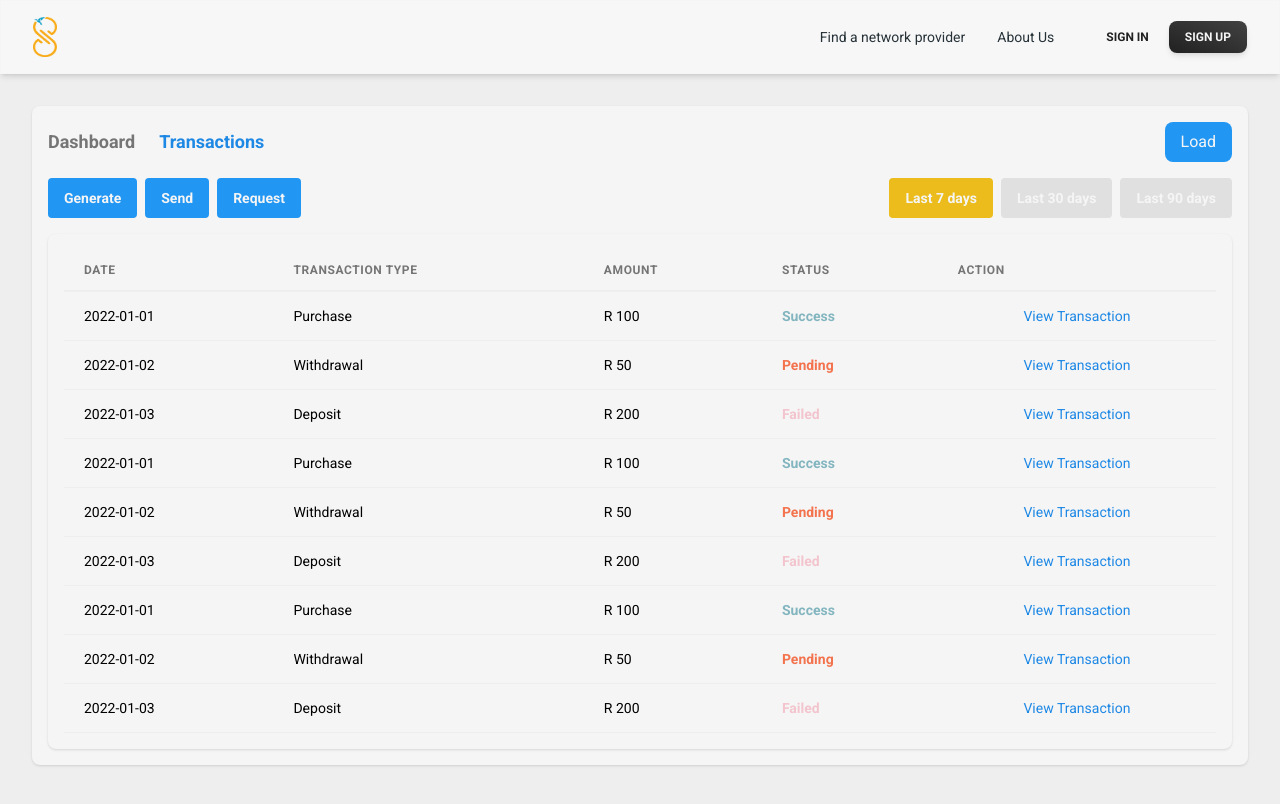
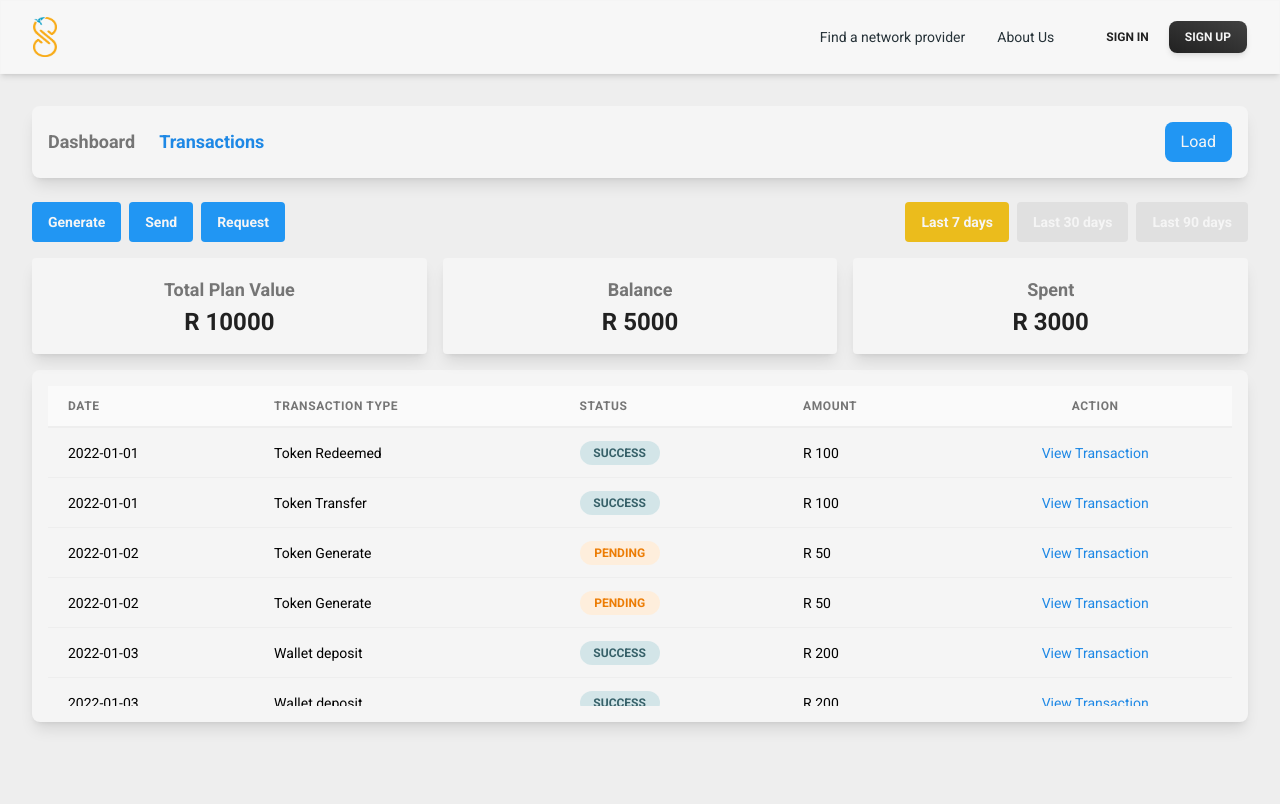
Before and after one commit to ChrissieDk/Settl-React-PWA, a React (Create React App) app: page /Settl-React-PWA/Dashboard in a window 1280 px wide. Shown: the top 804 px of the page. Built offline with nearby package versions, Linux system fonts and the light colour scheme; no server answers.

Commit message:
Add Table with functionality buttons and base design

```diff
--- a/src/Dashboard.tsx
+++ b/src/Dashboard.tsx
@@ -3,6 +3,7 @@ import React, { useState } from "react";
 const Dashboard: React.FC = () => {
   const [selectedTab, setSelectedTab] = useState("transactions");
   const [selectedTimePeriod, setSelectedTimePeriod] = useState("last7days");
+
   const handleTabChange = (tab: string) => {
     setSelectedTab(tab);
   };
@@ -23,66 +24,108 @@ const Dashboard: React.FC = () => {
     // TODO: Implement logic to request a token
   };
 
-  const transactionData = [
+  const StatusPill = ({ status }: { status: string }) => {
+    let statusClasses;
+
+    switch (status) {
+      case "Success":
+        statusClasses = "bg-green-300 text-green-800 min-w-[5rem] uppercase";
+        break;
+      case "Pending":
+        statusClasses = "bg-yellow-300 text-yellow-800 min-w-[5rem] uppercase";
+        break;
+      case "Failed":
+        statusClasses = "bg-red-300 text-red-800 min-w-[5rem] uppercase";
+        break;
+      default:
+        statusClasses = "bg-gray-100 text-gray-800 min-w-[5rem] uppercase";
+    }
+
+    return (
+      <span
+        className={`inline-flex items-center justify-center font-semibold rounded-full text-xs  py-1 ${statusClasses}`}
+      >
+        {status}
+      </span>
+    );
+  };
+
+  const transactions = [
     {
+      id: 1,
       date: "2022-01-01",
-      type: "Purchase",
+      type: "Token Redeemed",
       amount: 100,
       status: "Success",
     },
     {
+      id: 2,
+      date: "2022-01-01",
+      type: "Token Transfer",
+      amount: 100,
+      status: "Success",
+    },
+    {
+      id: 3,
       date: "2022-01-02",
-      type: "Withdrawal",
+      type: "Token Generate",
       amount: 50,
       status: "Pending",
     },
     {
+      id: 4,
+      date: "2022-01-02",
+      type: "Token Generate",
+      amount: 50,
+      status: "Pending",
+    },
+    {
+      id: 5,
       date: "2022-01-03",
-      type: "Deposit",
+      type: "Wallet deposit",
+      amount: 200,
+      status: "Success",
+    },
+    {
+      id: 6,
+      date: "2022-01-03",
+      type: "Wallet deposit",
+      amount: 200,
+      status: "Success",
+    },
+    {
+      id: 7,
+      date: "2022-01-03",
+      type: "Token Request",
       amount: 200,
       status: "Failed",
     },
     {
-      date: "2022-01-01",
-      type: "Purchase",
-      amount: 100,
+      id: 8,
+      date: "2022-01-03",
+      type: "Wallet deposit",
+      amount: 200,
       status: "Success",
     },
     {
-      date: "2022-01-02",
-      type: "Withdrawal",
-      amount: 50,
-      status: "Pending",
-    },
-    {
+      id: 9,
       date: "2022-01-03",
-      type: "Deposit",
+      type: "Wallet deposit",
       amount: 200,
-      status: "Failed",
-    },
-    {
-      date: "2022-01-01",
-      type: "Purchase",
-      amount: 100,
       status: "Success",
     },
     {
-      date: "2022-01-02",
-      type: "Withdrawal",
-      amount: 50,
-      status: "Pending",
-    },
-    {
+      id: 10,
       date: "2022-01-03",
-      type: "Deposit",
+      type: "Token Request",
       amount: 200,
-      status: "Failed",
+      status: "Success",
     },
   ];
 
   return (
-    <div className="min-h-screen bg-gray-200 p-8">
-      <div className="bg-white shadow rounded-lg mb-6 p-4">
+    <div className="min-h-screen max-h-screen bg-gray-200 p-8">
+      <div className="bg-white shadow-lg rounded-lg mb-6 p-4">
         <div className="flex items-center justify-between">
           <div className="flex">
             <button
@@ -108,8 +151,7 @@ const Dashboard: React.FC = () => {
             Load
           </button>
         </div>
-
-        {selectedTab === "dashboard" && <div>{/* Dashboard content */}</div>}
+      </div>
 
       {selectedTab === "transactions" && (
         <div>
@@ -159,30 +201,50 @@ const Dashboard: React.FC = () => {
             </div>
           </div>
 
-            <div className="mt-4 bg-white shadow rounded-lg p-4">
+          <div className="flex justify-between items-center mt-4 space-x-4">
+            <div className="flex-1 bg-white shadow-lg rounded p-4">
+              <div className="text-gray-600 text-lg font-semibold">
+                Total Plan Value
+              </div>
+              <div className="text-gray-900 text-2xl font-bold">R 10000</div>
+            </div>
+
+            <div className="flex-1 bg-white shadow-lg rounded p-4">
+              <div className="text-gray-600 text-lg font-semibold">Balance</div>
+              <div className="text-gray-900 text-2xl font-bold">R 5000</div>
+            </div>
+
+            <div className="flex-1 bg-white shadow-lg rounded p-4">
+              <div className="text-gray-600 text-lg font-semibold">Spent</div>
+              <div className="text-gray-900 text-2xl font-bold">R 3000</div>
+            </div>
+          </div>
+
+          <div className="mt-4 bg-white shadow-lg rounded-lg p-4">
+            <div className="overflow-y-auto max-h-80">
               <table className="min-w-full leading-normal">
                 <thead>
                   <tr>
-                    <th className="px-5 py-3 border-b-2 border-gray-200 text-left text-xs font-semibold text-gray-600 uppercase tracking-wider">
+                    <th className="px-5 py-3 border-b-2 border-gray-200 bg-gray-50 text-left text-xs font-semibold text-gray-600 uppercase tracking-wider">
                       Date
                     </th>
-                    <th className="px-5 py-3 border-b-2 border-gray-200 text-left text-xs font-semibold text-gray-600 uppercase tracking-wider">
+                    <th className="px-5 py-3 border-b-2 border-gray-200 bg-gray-50 text-left text-xs font-semibold text-gray-600 uppercase tracking-wider">
                       Transaction Type
                     </th>
-                    <th className="px-5 py-3 border-b-2 border-gray-200 text-left text-xs font-semibold text-gray-600 uppercase tracking-wider">
+                    <th className="px-5 py-3 border-b-2 border-gray-200 bg-gray-50 text-left text-xs font-semibold text-gray-600 uppercase tracking-wider">
+                      Status
+                    </th>
+                    <th className="px-5 py-3 border-b-2 border-gray-200 bg-gray-50 text-left text-xs font-semibold text-gray-600 uppercase tracking-wider">
                       Amount
                     </th>
-                    <th className="px-5 py-3 border-b-2 border-gray-200 text-left text-xs font-semibold text-gray-600 uppercase tracking-wider">
-                      Status
-                    </th>
-                    <th className="px-5 py-3 border-b-2 border-gray-200 text-left text-xs font-semibold text-gray-600 uppercase tracking-wider">
+                    <th className="px-5 py-3 border-b-2 border-gray-200 bg-gray-50 text-xs font-semibold text-gray-600 uppercase tracking-wider">
                       Action
                     </th>
                   </tr>
                 </thead>
                 <tbody>
-                  {transactionData.map((transaction, index) => (
-                    <tr key={index}>
+                  {transactions.map((transaction) => (
+                    <tr key={transaction.id}>
                       <td className="px-5 py-3 border-b border-gray-200 text-sm text-left">
                         {transaction.date}
                       </td>
@@ -190,20 +252,10 @@ const Dashboard: React.FC = () => {
                         {transaction.type}
                       </td>
                       <td className="px-5 py-3 border-b border-gray-200 text-sm text-left">
-                        R {transaction.amount}
+                        <StatusPill status={transaction.status} />
                       </td>
                       <td className="px-5 py-3 border-b border-gray-200 text-sm text-left">
-                        <span
-                          className={`inline-flex font-semibold ${
-                            transaction.status === "Success"
-                              ? "text-green-600"
-                              : transaction.status === "Pending"
-                              ? "text-orange-500"
-                              : "text-red-500"
-                          }`}
-                        >
-                          {transaction.status}
-                        </span>
+                        R {transaction.amount}
                       </td>
                       <td className="px-5 py-3 border-b border-gray-200 text-sm">
                         <button className="text-blue-600 hover:text-blue-900">
@@ -216,8 +268,8 @@ const Dashboard: React.FC = () => {
               </table>
             </div>
           </div>
+        </div>
       )}
-      </div>
     </div>
   );
 };
```
Lines whose indentation alone changed are shown as unchanged.
